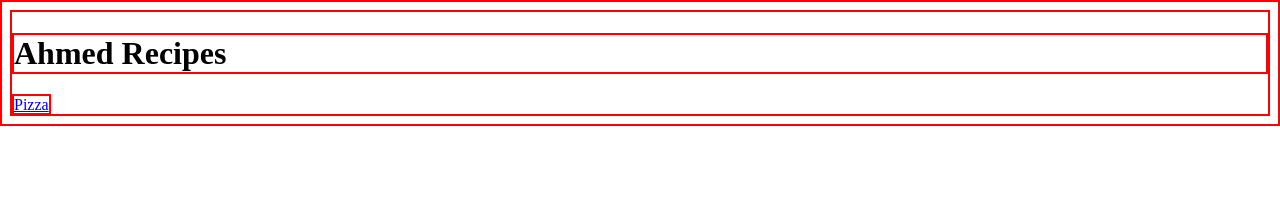
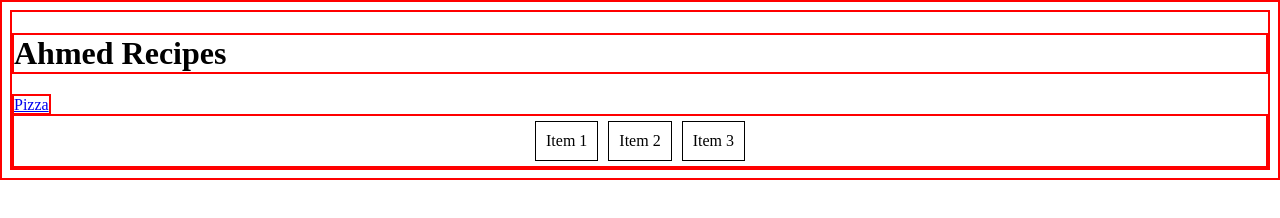
Before and after one commit to ahmed666916/odin-recipes, a plain HTML site: page index.html in a window 1280 px wide. Drawn offline with Linux system fonts and the light colour scheme.

Commit message:
final touchup

```diff
--- a/css/style.css
+++ b/css/style.css
@@ -6,3 +6,20 @@
     width: 50%;
     height: auto;
   }
+
+  .flex-container {
+    display: flex;
+    /* Change the direction to a column */
+    flex-direction: row;
+    /* Align items to the center horizontally */
+    justify-content: center;
+    /* Align items to the center vertically */
+    align-items: center;
+  }
+
+  .item {
+    /* Set some basic styling */
+    padding: 10px;
+    margin: 5px;
+    border: 1px solid #000;
+  }
--- a/index.html
+++ b/index.html
@@ -11,5 +11,12 @@
     <h1>Ahmed Recipes</h1>
     <a href="recipes/pizza.html">Pizza</a>
 
+    <div class="flex-container">
+        <div class="item">Item 1</div>
+        <div class="item">Item 2</div>
+        <div class="item">Item 3</div>
+      </div>
+
+
 </body>
 </html>
```
